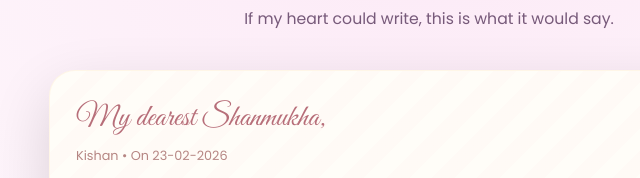
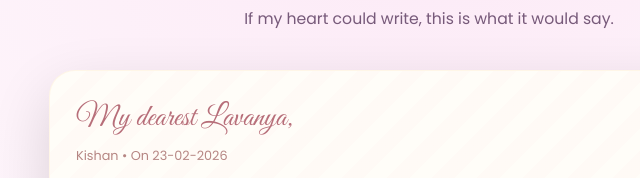
Before and after one commit to Kishan61623/love-proposal, a plain HTML site: page index.html in a window 1280 px wide. Shown: the part 3087-3265 px from the top of the page, 211-851 px from the left. Drawn offline with Linux system fonts and the light colour scheme.

Commit message:
Update index.html

```diff
--- a/index.html
+++ b/index.html
@@ -1403,7 +1403,7 @@
 
         <div class="letter-wrapper reveal">
             <div class="letter-inner">
-                <div class="letter-heading">My dearest Shanmukha,</div>
+                <div class="letter-heading">My dearest Lavanya,</div>
                 <div class="letter-meta">
                     Kishan • On 23-02-2026
                 </div>
```
